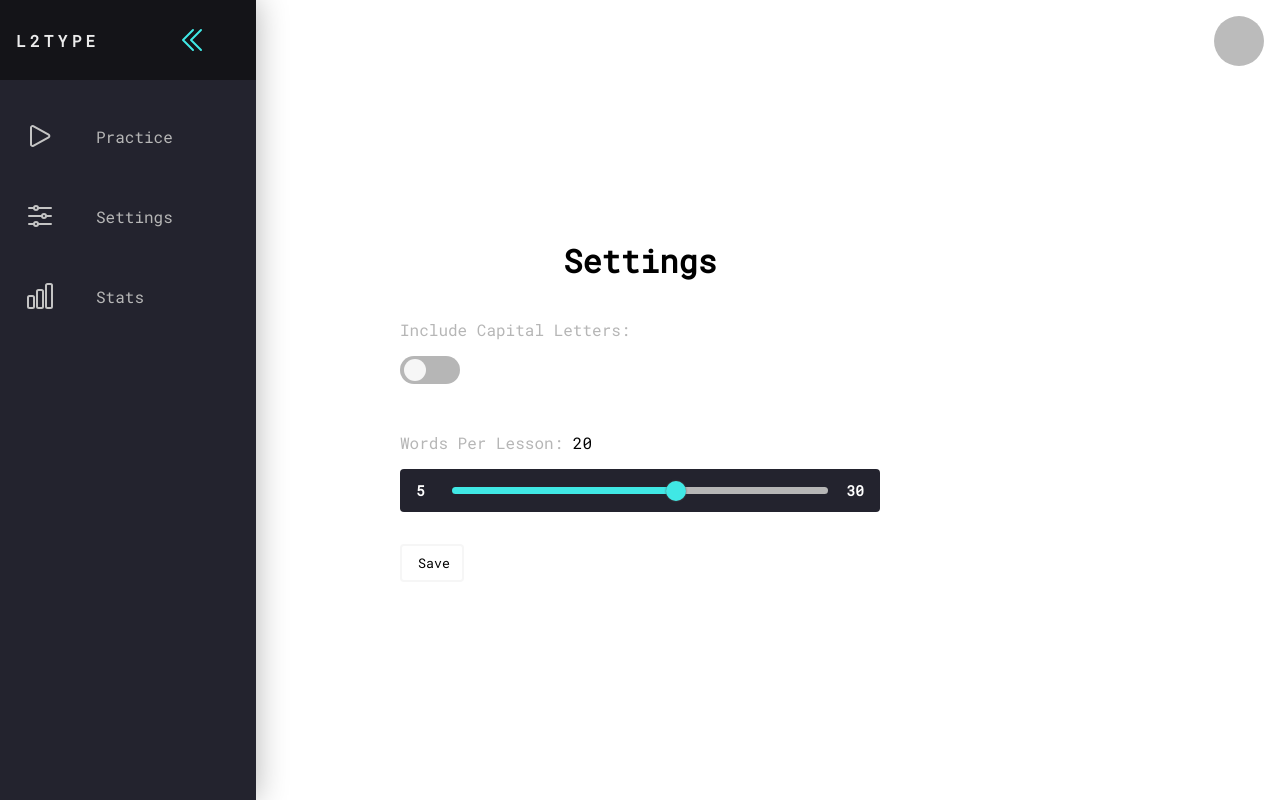
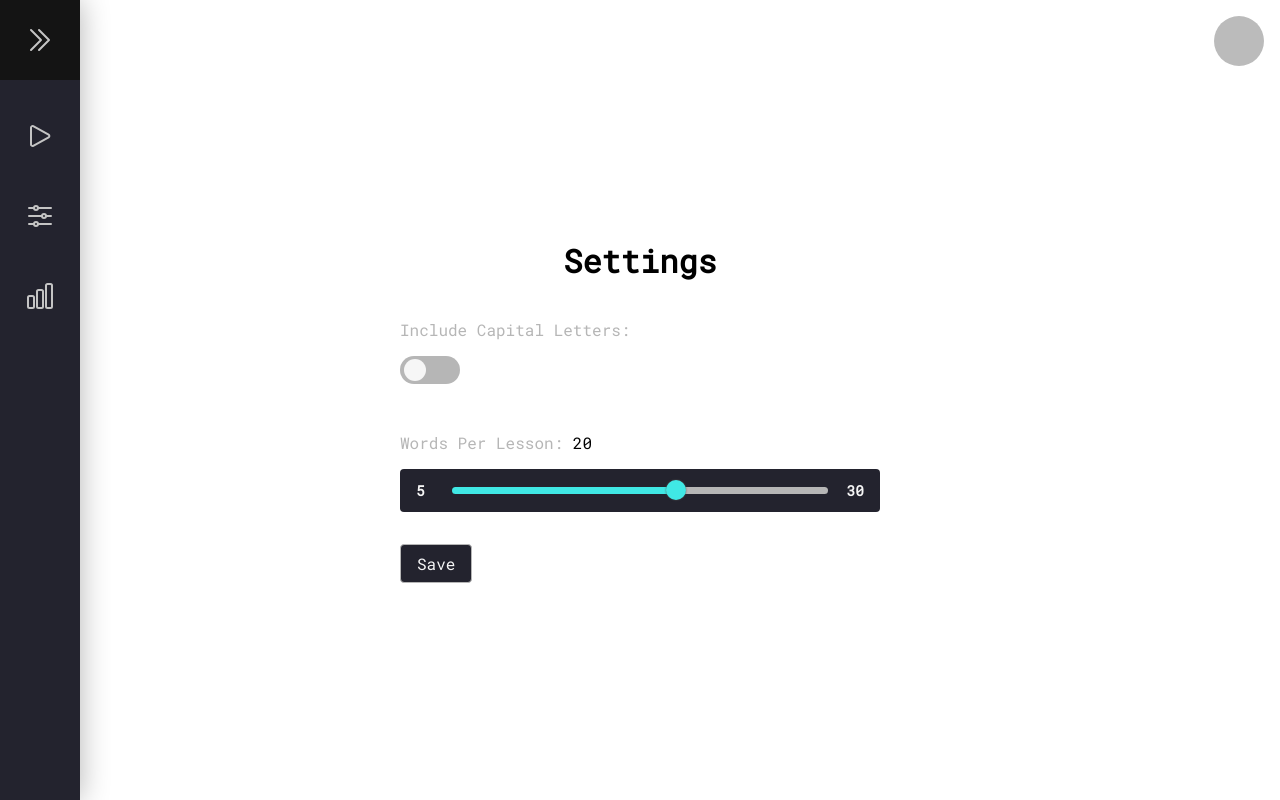
Before and after one commit to jaredami/l2-type, a Next.js app: page /settings in a window 1280 px wide. Built offline with nearby package versions, Linux system fonts and the light colour scheme; no server answers; sample sign-in values are in the browser's storage.

Commit message:
Tweak button styles

```diff
--- a/components/AvatarMenu/AvatarMenu.module.css
+++ b/components/AvatarMenu/AvatarMenu.module.css
@@ -42,6 +42,7 @@
   border: 1px solid var(--color-gray-medium);
   cursor: pointer;
   padding: 0.5rem 1rem;
+  font-family: inherit;
   position: absolute;
   right: 1rem;
   top: 1rem;
@@ -53,6 +54,7 @@
   border: 1px solid var(--color-gray-medium);
   cursor: pointer;
   padding: 0.5rem 1rem;
+  font-family: inherit;
 }
 
 @keyframes slide-top {
--- a/components/SettingsControls/SettingsControls.module.css
+++ b/components/SettingsControls/SettingsControls.module.css
@@ -1,4 +1,5 @@
 .settingsContainer {
+  align-items: flex-start;
   display: flex;
   flex-direction: column;
   row-gap: 2rem;
@@ -79,7 +80,7 @@ input:checked + .toggleSlider:before {
 .rangeSliderContainer::before,
 .rangeSliderContainer::after {
   position: absolute;
-  color: #fff;
+  color: var(--color-white);
   font-size: 0.9rem;
   font-weight: bold;
 }
@@ -132,15 +133,16 @@ input:checked + .toggleSlider:before {
 }
 
 .saveButton {
-  background: transparent;
+  background-color: var(--color-gray-dark);
   border-radius: 4px;
-  border: 2px solid var(--color-white);
+  border: 1px solid var(--color-gray);
+  color: var(--color-white);
   cursor: pointer;
   padding: 0.5rem 1rem;
-  width: 4rem;
   font-family: inherit;
+  font-size: 1rem;
 }
 
 .saveButton:hover {
-  background-color: var(--color-gray-dark);
+  border-color: var(--color-white);
 }
```
